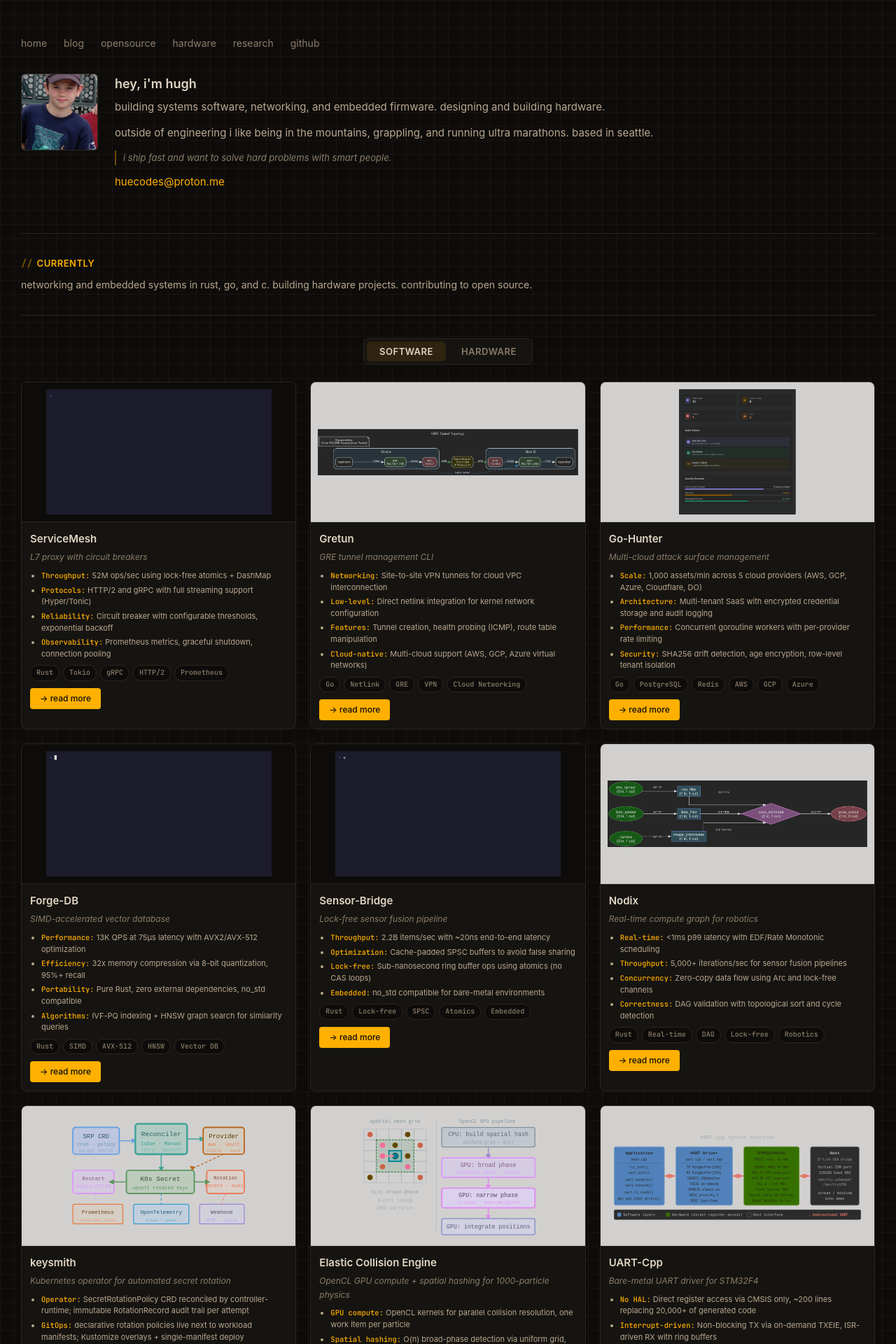
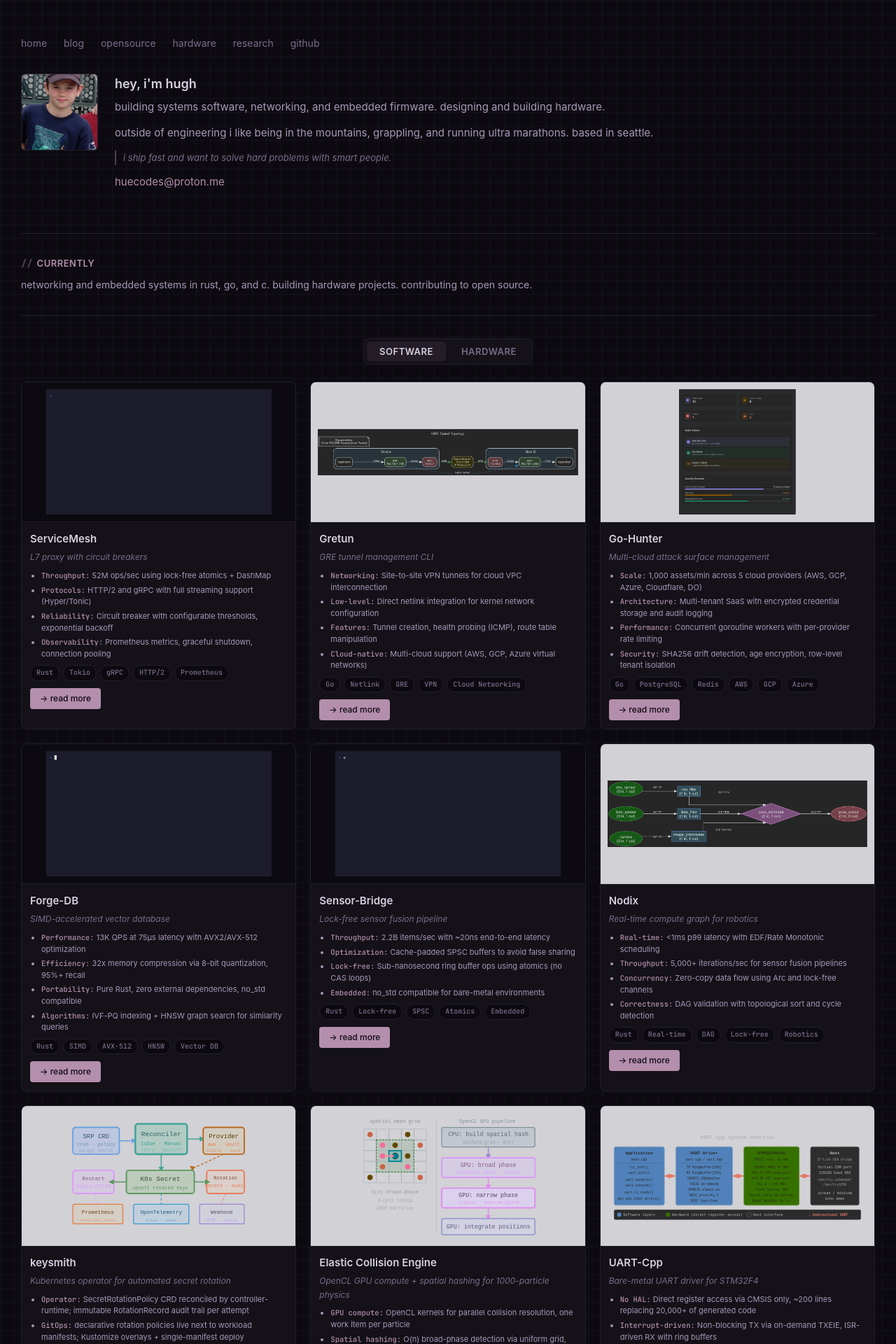
Before and after one commit to HueCodes/HueCodes.github.io, a Jekyll site: the page built from index-previous.md, in a window 1280 px wide. Shown: the top 1920 px of the page at 70% size. Built offline with Jekyll 4.4.1, drawn with Linux system fonts in a browser that asks for light colours.

Commit message:
purple synthwave color theme

```diff
--- a/_layouts/grid.html
+++ b/_layouts/grid.html
@@ -19,31 +19,31 @@
       width: 8px;
     }
     ::-webkit-scrollbar-track {
-      background: #0e0c0a;
+      background: #0c0a10;
     }
     ::-webkit-scrollbar-thumb {
-      background: #2b261e;
+      background: #231e2e;
       border-radius: 4px;
     }
     ::-webkit-scrollbar-thumb:hover {
-      background: #5a4a2a;
+      background: #4a2a5a;
     }
 
     /* Text selection */
     ::selection {
-      background: rgba(255, 176, 0, 0.25);
-      color: #e0d6c4;
+      background: rgba(180, 142, 173, 0.25);
+      color: #d6d0e0;
     }
 
     body {
       font-family: -apple-system, BlinkMacSystemFont, "Segoe UI", Roboto, sans-serif;
       font-size: 15px;
       line-height: 1.65;
-      color: #e0d6c4;
-      background: #0e0c0a;
+      color: #d6d0e0;
+      background: #0c0a10;
       background-image:
-        linear-gradient(rgba(43, 38, 30, 0.3) 1px, transparent 1px),
-        linear-gradient(90deg, rgba(43, 38, 30, 0.3) 1px, transparent 1px);
+        linear-gradient(rgba(35, 30, 46, 0.3) 1px, transparent 1px),
+        linear-gradient(90deg, rgba(35, 30, 46, 0.3) 1px, transparent 1px);
       background-size: 20px 20px;
       max-width: 1400px;
       margin: 0 auto;
@@ -51,13 +51,13 @@
     }
 
     a {
-      color: #ffb000;
+      color: #b48ead;
       text-decoration: none;
       transition: color 0.15s ease;
     }
 
     a:hover {
-      color: #ffc84d;
+      color: #d4b0cc;
     }
 
     /* --- Fade-in animation --- */
@@ -80,7 +80,7 @@
 
     nav a {
       margin-right: 1.25rem;
-      color: #8a7d6a;
+      color: #7a6d8a;
       position: relative;
     }
 
@@ -91,12 +91,12 @@
       left: 0;
       width: 0;
       height: 1px;
-      background: #ffb000;
+      background: #b48ead;
       transition: width 0.2s ease;
     }
 
     nav a:hover {
-      color: #e0d6c4;
+      color: #d6d0e0;
     }
 
     nav a:hover::after {
@@ -122,43 +122,43 @@
       border-radius: 6px;
       object-fit: cover;
       flex-shrink: 0;
-      border: 1px solid #2b261e;
+      border: 1px solid #231e2e;
       transition: border-color 0.3s ease, box-shadow 0.3s ease;
     }
 
     .photo:hover {
-      border-color: rgba(255, 176, 0, 0.5);
-      box-shadow: 0 0 20px rgba(255, 176, 0, 0.15);
+      border-color: rgba(180, 142, 173, 0.5);
+      box-shadow: 0 0 20px rgba(180, 142, 173, 0.15);
     }
 
     .intro-header h1 {
       font-size: 18px;
       font-weight: 600;
       margin-bottom: 0.4rem;
-      color: #e0d6c4;
+      color: #d6d0e0;
     }
 
     .intro-header p {
       font-size: 15px;
-      color: #b8a890;
+      color: #a898b8;
       margin: 0 0 0.75rem 0;
     }
 
     .intro-header .tagline {
       font-size: 13px;
-      color: #8a7d6a;
-      border-left: 2px solid rgba(255, 176, 0, 0.4);
+      color: #7a6d8a;
+      border-left: 2px solid rgba(180, 142, 173, 0.4);
       padding-left: 10px;
     }
 
     .intro-header a {
-      color: #ffb000;
+      color: #b48ead;
     }
 
     /* --- Divider --- */
     .divider {
       border: none;
-      border-top: 1px solid #2b261e;
+      border-top: 1px solid #231e2e;
       margin: 2rem 0;
     }
 
@@ -173,7 +173,7 @@
       font-weight: 600;
       text-transform: uppercase;
       letter-spacing: 0.5px;
-      color: #ffb000;
+      color: #b48ead;
       margin-bottom: 0.5rem;
     }
 
@@ -186,7 +186,7 @@
 
     .section p {
       font-size: 14px;
-      color: #b8a890;
+      color: #a898b8;
       line-height: 1.65;
     }
 
@@ -199,8 +199,8 @@
     }
 
     .project-card {
-      background: #161411;
-      border: 1px solid #2b261e;
+      background: #141118;
+      border: 1px solid #231e2e;
       border-radius: 8px;
       overflow: hidden;
       transition: transform 0.25s ease, box-shadow 0.25s ease, border-color 0.25s ease;
@@ -208,8 +208,8 @@
 
     .project-card:hover {
       transform: translateY(-4px);
-      box-shadow: 0 0 20px rgba(255, 176, 0, 0.15), 0 8px 24px rgba(0, 0, 0, 0.4);
-      border-color: rgba(255, 176, 0, 0.4);
+      box-shadow: 0 0 20px rgba(180, 142, 173, 0.15), 0 8px 24px rgba(0, 0, 0, 0.4);
+      border-color: rgba(180, 142, 173, 0.4);
     }
 
     .project-card img {
@@ -217,8 +217,8 @@
       height: 200px;
       object-fit: contain;
       display: block;
-      border-bottom: 1px solid #2b261e;
-      background: #0e0c0a;
+      border-bottom: 1px solid #231e2e;
+      background: #0c0a10;
       padding: 10px;
     }
 
@@ -244,17 +244,17 @@
     }
 
     .card-content h3 a {
-      color: #e0d6c4;
+      color: #d6d0e0;
       text-decoration: none;
       transition: color 0.15s ease;
     }
 
     .card-content h3 a:hover {
-      color: #ffb000;
+      color: #b48ead;
     }
 
     .tagline {
-      color: #8a7d6a;
+      color: #7a6d8a;
       font-size: 12px;
       margin: 0 0 8px 0;
       font-style: italic;
@@ -265,7 +265,7 @@
       padding-left: 16px;
       font-size: 11px;
       line-height: 1.5;
-      color: #b8a890;
+      color: #a898b8;
     }
 
     .card-content ul li {
@@ -273,7 +273,7 @@
     }
 
     .card-content ul strong {
-      color: #ffb000;
+      color: #b48ead;
       font-family: 'JetBrains Mono', 'SF Mono', monospace;
       font-weight: 500;
       font-size: 10.5px;
@@ -290,17 +290,17 @@
       font-size: 10px;
       font-weight: 500;
       font-family: 'JetBrains Mono', 'SF Mono', monospace;
-      color: #8a7d6a;
-      background: #0e0c0a;
+      color: #7a6d8a;
+      background: #0c0a10;
       padding: 2px 8px;
       border-radius: 12px;
-      border: 1px solid #2b261e;
+      border: 1px solid #231e2e;
       white-space: nowrap;
       transition: border-color 0.15s ease, color 0.15s ease;
     }
 
     .project-card:hover .tech span {
-      border-color: rgba(255, 176, 0, 0.2);
+      border-color: rgba(180, 142, 173, 0.2);
     }
 
     .blog-link {
@@ -311,8 +311,8 @@
       display: inline-block;
       font-size: 12px;
       font-weight: 500;
-      color: #0e0c0a;
-      background: #ffb000;
+      color: #0c0a10;
+      background: #b48ead;
       padding: 5px 14px;
       border-radius: 4px;
       text-decoration: none;
@@ -320,9 +320,9 @@
     }
 
     .blog-link a:hover {
-      background: #ffc84d;
-      color: #0e0c0a;
-      box-shadow: 0 0 12px rgba(255, 176, 0, 0.3);
+      background: #d4b0cc;
+      color: #0c0a10;
+      box-shadow: 0 0 12px rgba(180, 142, 173, 0.3);
       transform: translateX(2px);
     }
 
@@ -337,7 +337,7 @@
       font-weight: 600;
       text-transform: uppercase;
       letter-spacing: 0.5px;
-      color: #ffb000;
+      color: #b48ead;
       margin: 0 0 20px 0;
       text-align: center;
     }
@@ -357,20 +357,20 @@
 
     .oss-item {
       padding: 18px;
-      background: #161411;
+      background: #141118;
       border-radius: 8px;
-      border: 1px solid #2b261e;
+      border: 1px solid #231e2e;
       transition: transform 0.25s ease, border-color 0.25s ease, box-shadow 0.25s ease;
     }
 
     .oss-item:hover {
       transform: translateY(-3px);
-      border-color: rgba(255, 176, 0, 0.4);
-      box-shadow: 0 0 16px rgba(255, 176, 0, 0.1), 0 6px 20px rgba(0, 0, 0, 0.3);
+      border-color: rgba(180, 142, 173, 0.4);
+      box-shadow: 0 0 16px rgba(180, 142, 173, 0.1), 0 6px 20px rgba(0, 0, 0, 0.3);
     }
 
     .oss-item a {
-      color: #ffb000;
+      color: #b48ead;
       text-decoration: none;
       font-size: 15px;
       font-weight: 600;
@@ -379,7 +379,7 @@
     .oss-item p {
       margin: 6px 0 0 0;
       font-size: 13px;
-      color: #8a7d6a;
+      color: #7a6d8a;
       line-height: 1.5;
     }
 
@@ -387,20 +387,20 @@
     footer {
       margin-top: 60px;
       padding-top: 30px;
-      border-top: 1px solid #2b261e;
+      border-top: 1px solid #231e2e;
       text-align: center;
       font-size: 13px;
-      color: #5a4a2a;
+      color: #4a2a5a;
     }
 
     footer a {
-      color: #8a7d6a;
+      color: #7a6d8a;
       text-decoration: none;
       transition: color 0.15s ease;
     }
 
     footer a:hover {
-      color: #ffb000;
+      color: #b48ead;
     }
 
     /* --- Filter tabs --- */
@@ -409,8 +409,8 @@
       justify-content: center;
       gap: 4px;
       margin-bottom: 1.5rem;
-      background: #161411;
-      border: 1px solid #2b261e;
+      background: #141118;
+      border: 1px solid #231e2e;
       border-radius: 8px;
       padding: 4px;
       display: inline-flex;
@@ -436,7 +436,7 @@
       font-weight: 600;
       text-transform: uppercase;
       letter-spacing: 0.5px;
-      color: #8a7d6a;
+      color: #7a6d8a;
       cursor: pointer;
       padding: 6px 18px;
       font-family: inherit;
@@ -444,18 +444,18 @@
     }
 
     .filter-btn.active {
-      color: #e0d6c4;
-      background: rgba(255, 176, 0, 0.1);
+      color: #d6d0e0;
+      background: rgba(180, 142, 173, 0.1);
     }
 
     .filter-btn:hover {
-      color: #e0d6c4;
+      color: #d6d0e0;
     }
 
     /* Focus styles for keyboard navigation */
     a:focus-visible,
     .filter-btn:focus-visible {
-      outline: 2px solid #ffb000;
+      outline: 2px solid #b48ead;
       outline-offset: 2px;
       border-radius: 2px;
     }
@@ -466,7 +466,7 @@
     }
 
     .oss-view-all a {
-      color: #8a7d6a;
+      color: #7a6d8a;
       text-decoration: none;
       font-size: 13px;
       font-weight: 500;
@@ -474,7 +474,7 @@
     }
 
     .oss-view-all a:hover {
-      color: #ffb000;
+      color: #b48ead;
     }
 
     @media (max-width: 1400px) {
```
Also changed, not shown: assets/css/style.css (+33 -33 lines).
